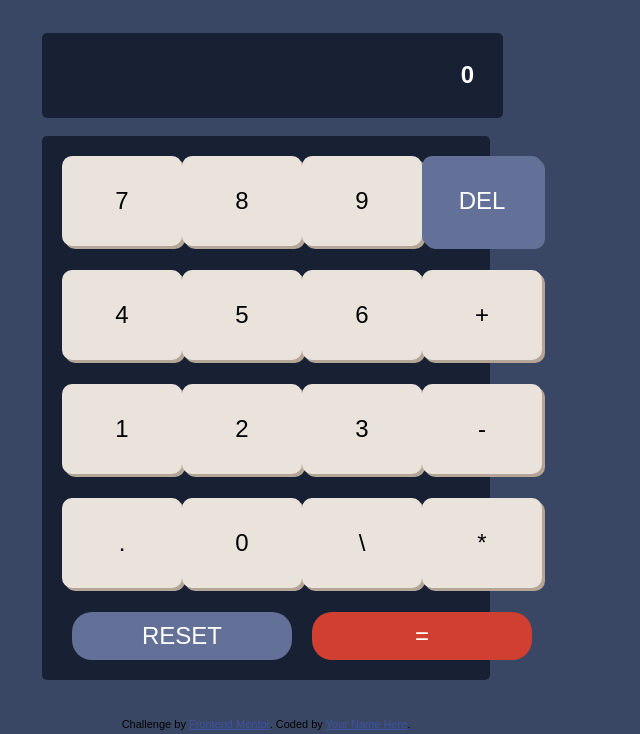
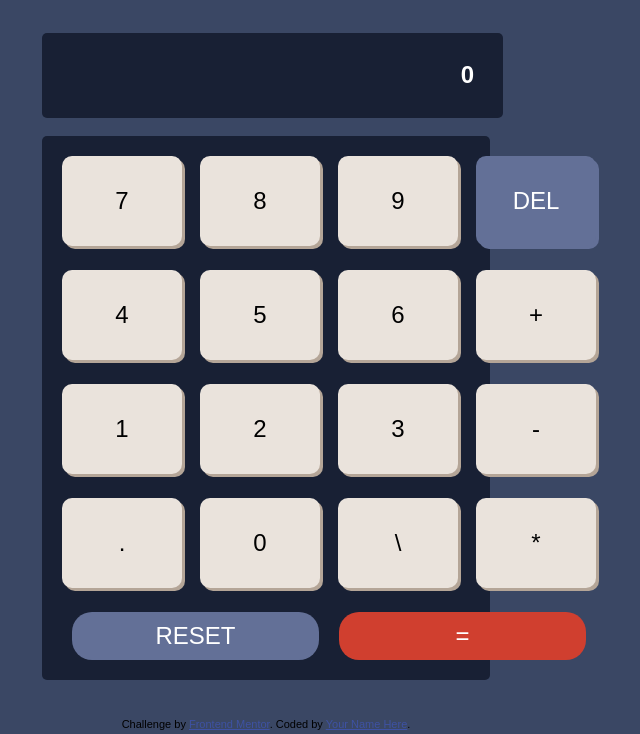
Before and after one commit to 0papi/calculator-app, a plain HTML site: page index.html in a window 1280 px wide. Shown: the part 97-831 px from the top of the page, without its empty margins (374-1014 px from the left). Drawn offline with Linux system fonts and the light colour scheme.

Commit message:
updated css

```diff
--- a/css/style.css
+++ b/css/style.css
@@ -257,7 +257,11 @@ input[type="text"]{
     margin: 2em auto;
   }
 
-  .key {
+
+  .row {
+    grid-gap: 1em;
+  }
+   .key {
     width: 120px;
     height: 90px;
   }
```
